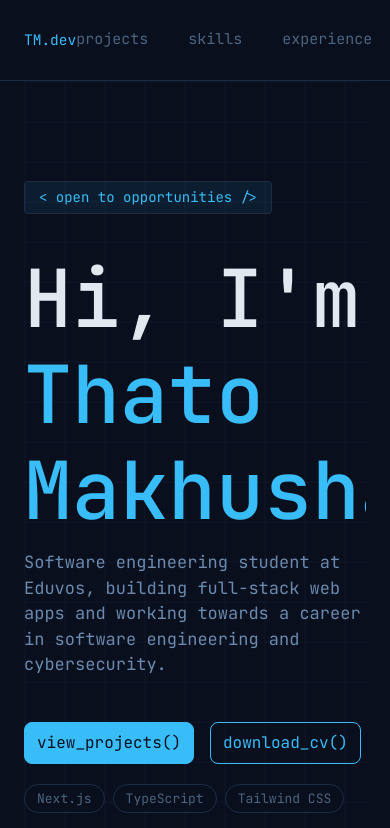
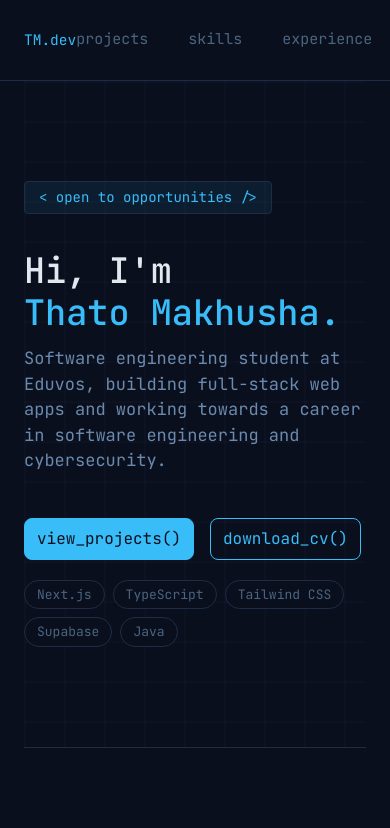
Before and after one commit to thatomakhusha/ThatoMakhushaPortfolio, a Next.js app: page / in a window 390 px wide. Shown: the top 828 px of the page. Built offline with nearby package versions, Linux system fonts and the light colour scheme.

Commit message:
style(Hero & public/documents): Fix hero buttons and add CV download

```diff
--- a/src/components/Hero.tsx
+++ b/src/components/Hero.tsx
@@ -36,10 +36,15 @@ export default function Hero(){
                     {CODE_TAG}
                 </div>
 
-                <h1 className="text-[5rem] font-medium leading-[1.2] min-h-[2.4em]">
-                    <span>{line1}</span>
+                <h1
+                    aria-label={`${TEXT1} ${TEXT2}`}
+                    className="text-[2.2rem] sm:text-5xl md:text-[5rem] font-medium leading-[1.2] min-h-[2.4em]"
+                >
+                    <span aria-hidden="true">{line1}</span>
                     <br />
-                    <span className="text-accent">{line2}</span>
+                    <span aria-hidden="true" className="text-accent">
+                    {line2}
+                    </span>
                 </h1>
 
                 <p className="text-[17px] text-sub-text max-w-200 mb-8">
@@ -47,27 +52,26 @@ export default function Hero(){
                     full-stack web apps and working towards a career in
                     software engineering and cybersecurity.
                 </p>
-                <div className="flex gap-4">
-                    <a href="/" download className="btn-primary self-start">
+
+                <div className="flex flex-wrap gap-4">
+                    <Link  href="/#projects" className="btn-primary self-start">
                         view_projects()
-                    </a>
-                    <a href="/" download className="btn-ghost self-start">
+                    </Link>
+                    <a href="/documents/Thato Makhusha Curriculum Vitae.pdf" download className="btn-ghost self-start">
                         download_cv()
                     </a>
                 </div>
-                <div className="flex flex-wrap gap-2">
+
+                <div className="flex flex-wrap gap-2 mt-2">
                     {portStack.map((tech) => (
                         <span
                             key={tech}
-                            className="text-[13px] text-muted bg-bg border border-border px-3 py-1 rounded-2xl mt-2"
+                            className="text-[13px] text-muted bg-bg border border-border px-3 py-1 rounded-2xl"
                         >
                         {tech}
                         </span>
                     ))}
                 </div>
-
-
-
         </section>
     );
 }
```
Also changed, not shown: 1 other file (tests, documents, lock files or other folders).
